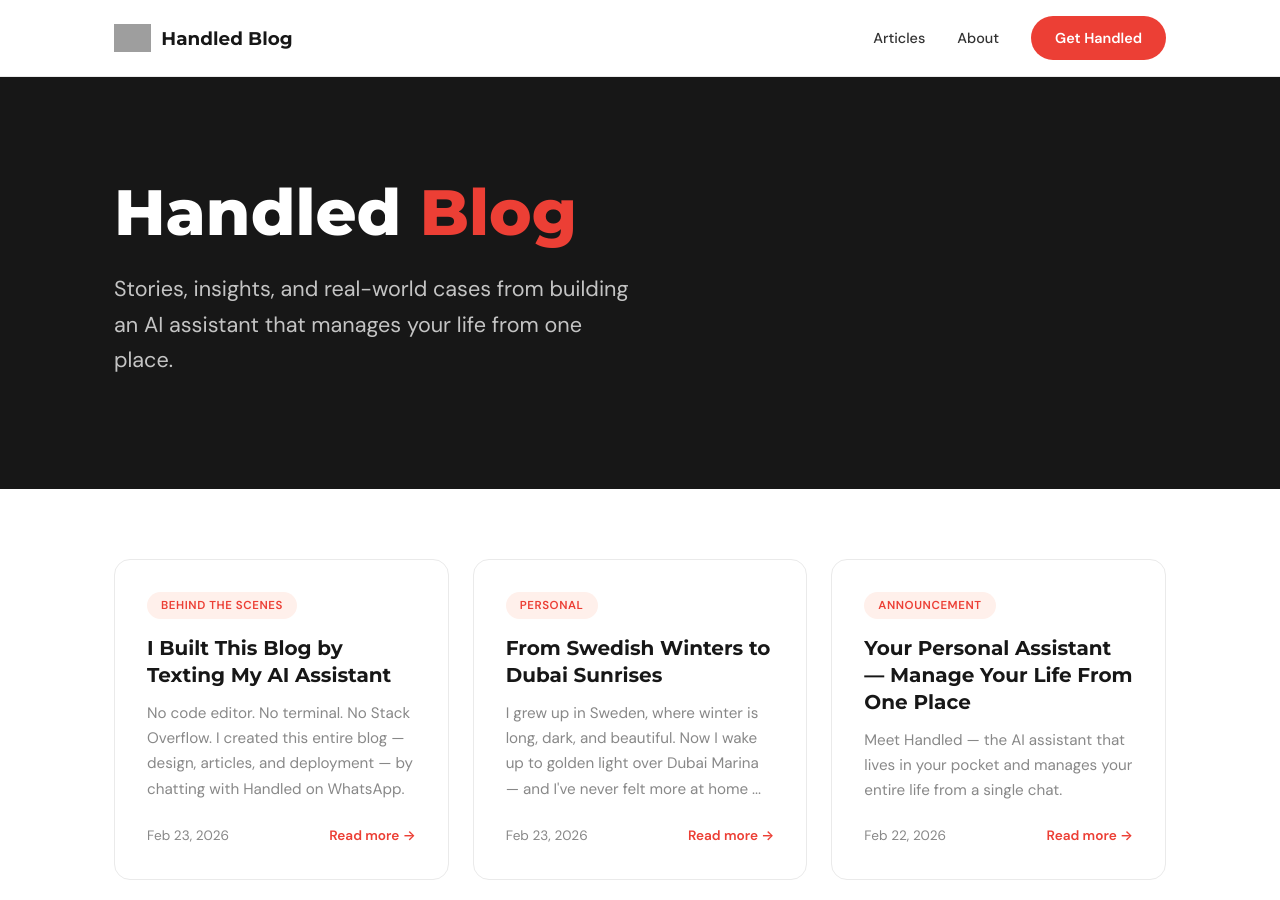
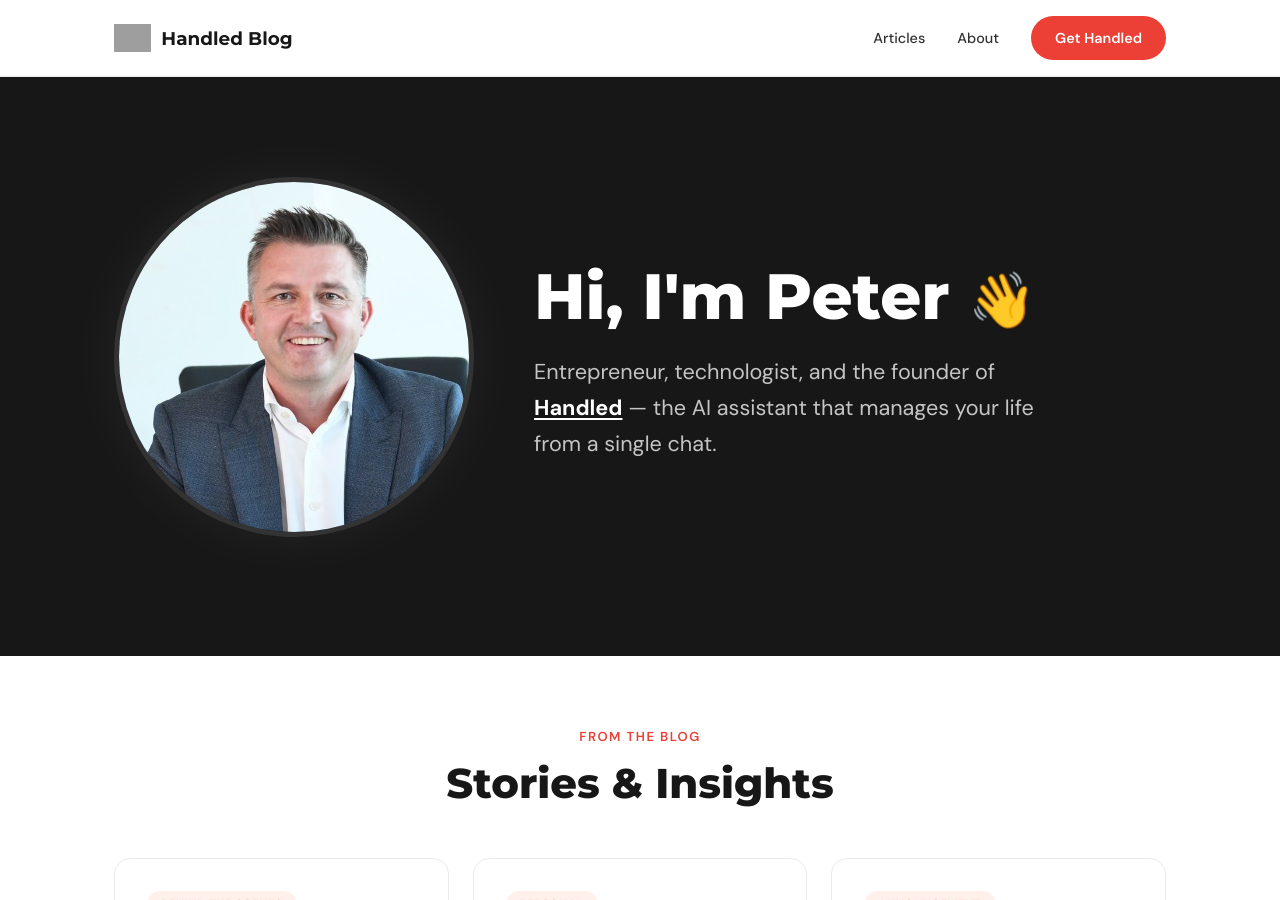
Before and after one commit to handled-sh/handled-sh.github.io, a Jekyll site: the page built from index.md, in a window 1280 px wide and 900 px high. Built offline with Jekyll 4.4.1, drawn with Linux system fonts in a browser that asks for light colours; grey boxes are pictures that could not be loaded.

Commit message:
Restore hero with big photo and personal intro

```diff
--- a/_layouts/home.html
+++ b/_layouts/home.html
@@ -3,9 +3,14 @@ layout: default
 ---
 
 <section class="hero">
-    <div class="container">
-        <h1 class="hero-title">Handled <span class="accent">Blog</span></h1>
-        <p class="hero-subtitle">Stories, insights, and real-world cases from building an AI assistant that manages your life from one place.</p>
+    <div class="container hero-flex">
+        <div class="hero-image">
+            <img src="/assets/images/peter-headshot.jpg" alt="Peter Larnholt" class="hero-avatar">
+        </div>
+        <div class="hero-text">
+            <h1 class="hero-title">Hi, I'm Peter <span class="wave">👋</span></h1>
+            <p class="hero-intro">Entrepreneur, technologist, and the founder of <a href="https://handled.sh" target="_blank"><strong>Handled</strong></a> — the AI assistant that manages your life from a single chat.</p>
+        </div>
     </div>
 </section>
 
@@ -25,6 +30,8 @@ layout: default
 
 <section class="articles-section">
     <div class="container">
+        <div class="section-label">From the blog</div>
+        <h2 class="section-heading">Stories & Insights</h2>
         <div class="articles-grid">
             {% for post in site.posts %}
             {% if post.image and forloop.first %}
```
